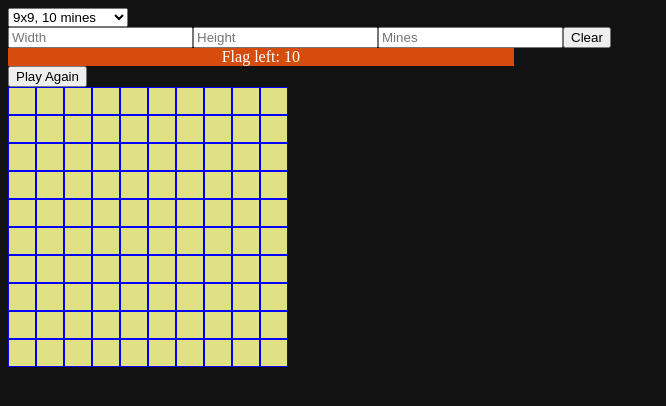
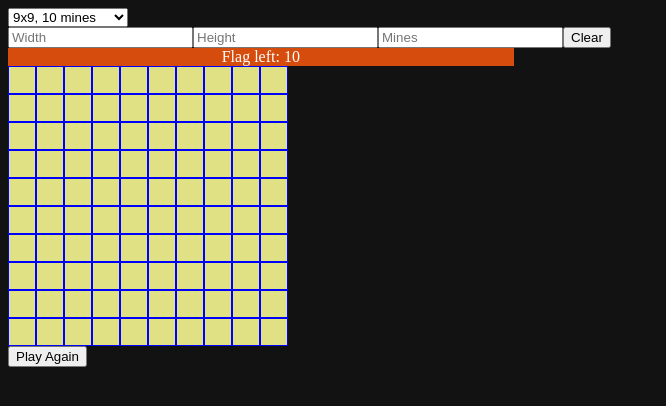
Before and after one commit to ngocphucnguyen256/minesweeper, a React (Create React App) app: page / in a window 1280 px wide. Shown: the top 406 px of the page, without its empty margins (0-666 px from the left). Built offline with nearby package versions, Linux system fonts and the light colour scheme.

Commit message:
stop click if flagged

```diff
--- a/src/Board.jsx
+++ b/src/Board.jsx
@@ -23,6 +23,7 @@ function Board({width, height, mines}) {
         setMineLocation(newBoard.mineLocation);
         setNonMineCount(width*height-mines);
         setFlagLeft(mines);
+        setGameOver(false)
     }
     useEffect(()=>{
         freshBoard();
@@ -66,7 +67,7 @@ function Board({width, height, mines}) {
     return(
         <div className="board-container">
             <div className="flag-left">Flag left: {flagLeft}</div>
-            <button className="play-again" onClick={freshBoard}>Play Again</button>
+
            <div className="board">
            {
             grid.map((singleRow,index1) =>{
@@ -87,6 +88,7 @@ function Board({width, height, mines}) {
                 )
             })}
            </div>
+           <button className="play-again" onClick={freshBoard}>Play Again</button>
         </div>
     )
 
--- a/src/Square.jsx
+++ b/src/Square.jsx
@@ -31,7 +31,7 @@ export default function Square({details, updateFlag,revealSquare, gameOver}){
 
     return(
         <div
-         style={style} onClick={gameOver? false : ()=>revealSquare(details.x, details.y)}
+         style={style} onClick={gameOver || details.isFlagged? false : ()=>revealSquare(details.x, details.y)}
         onContextMenu={gameOver? false :(e)=>updateFlag(e,details.x,details.y)}>
             {details.isRevealed ? details.value===0? "":details.value: " "}
         </div>
```
